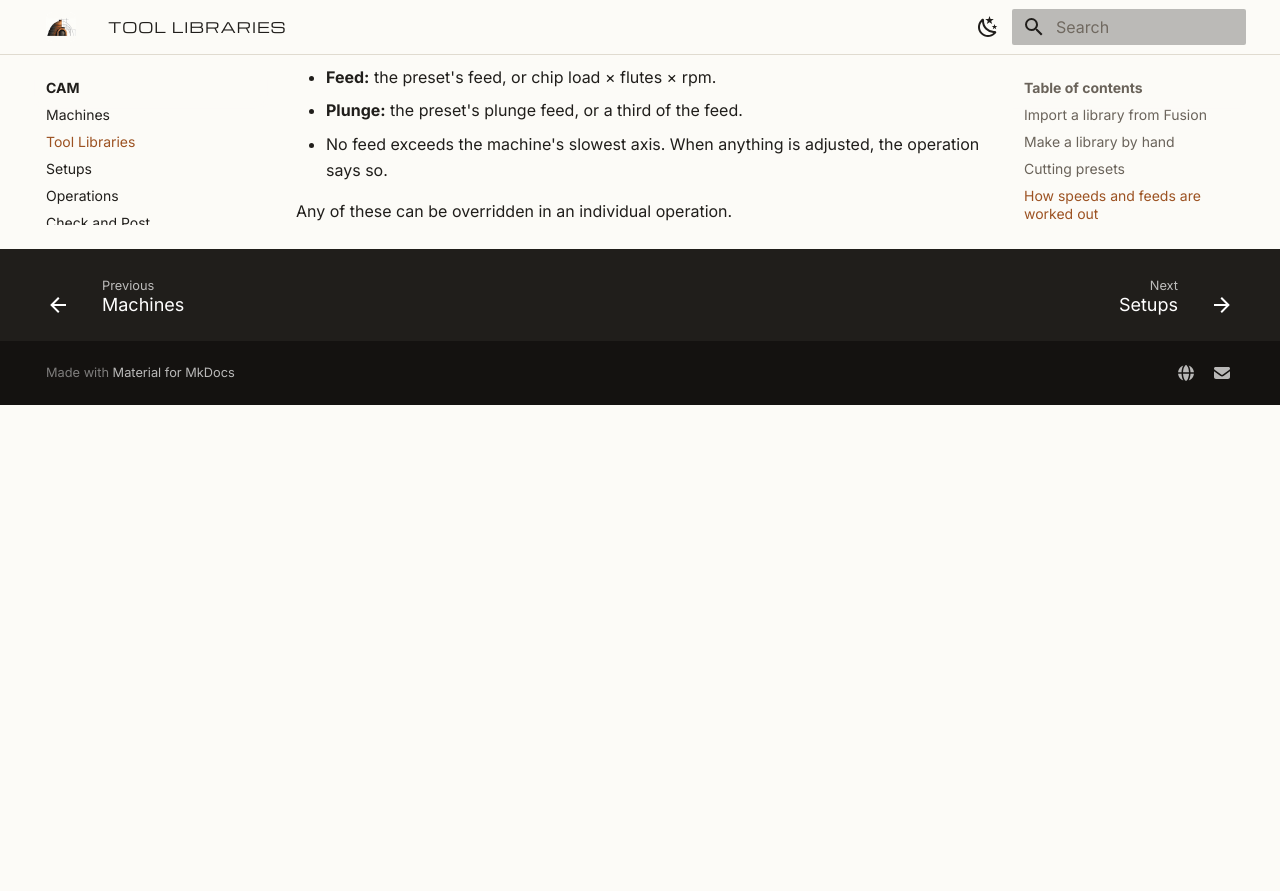
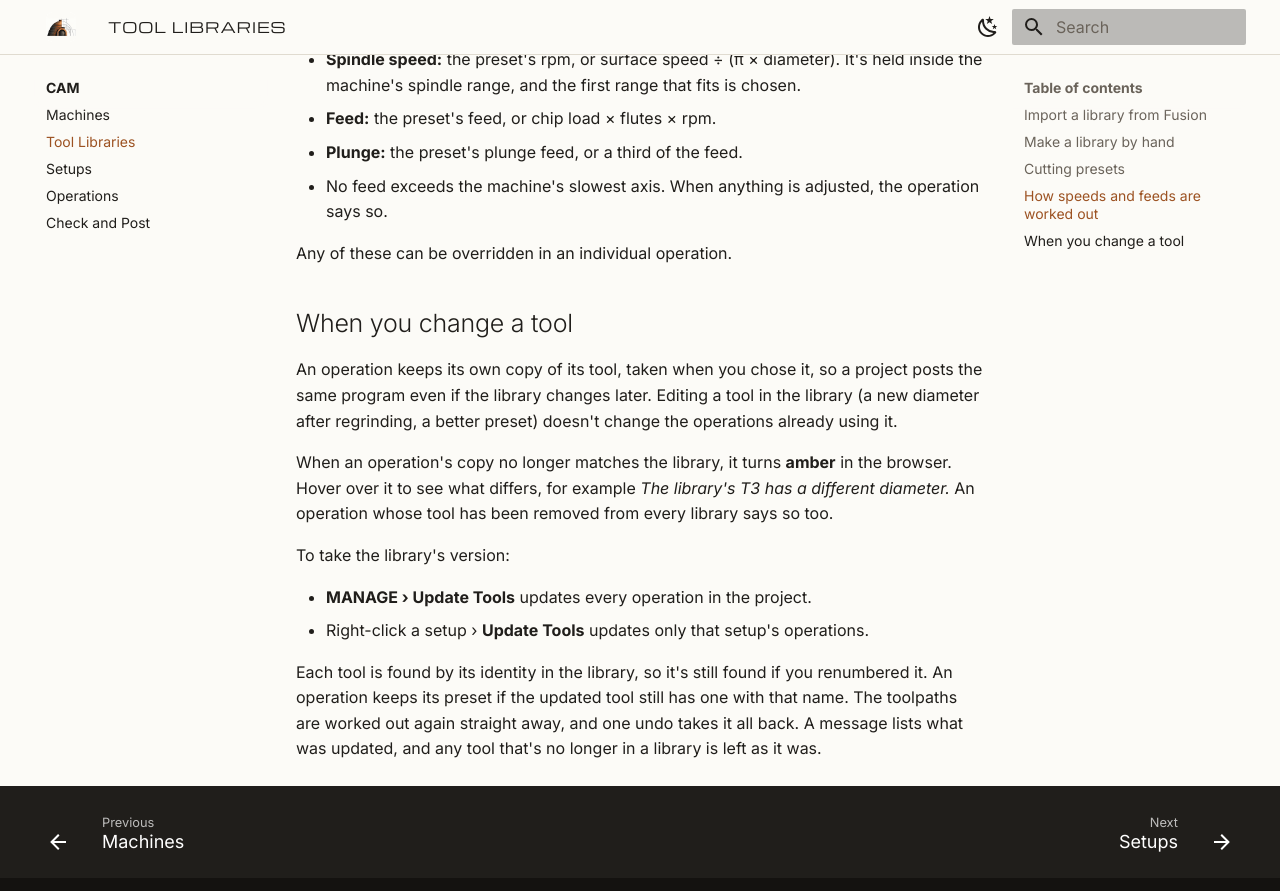
Before and after one commit to invictuscockpits/invictuscad-docs, an MkDocs documentation site: the page built from docs/cam/tool-libraries.md, in a window 1280 px wide and 900 px high, scrolled down 1723 px. Shown: the top 891 px of the window. Built offline with MkDocs 1.6.1 and Material for MkDocs 9.7.7, drawn with Linux system fonts in a browser that asks for light colours; before the commit the page ends 2128 px from its top, so only the background shows below that; some of the changed text lies outside the part shown.

Commit message:
CAM: Update Tools and the amber mark for a tool changed in the library; tool order. Assemblies: moving several instances at once

```diff
--- a/docs/cam/tool-libraries.md
+++ b/docs/cam/tool-libraries.md
@@ -29,6 +29,8 @@ chip load or feed, plunge and other feeds, step-over, step-down and coolant.
 
 **Copy** duplicates the selected tool with the next free number; **Delete** removes it.
 
+Tools are listed in tool-number order, T1 first, however the library was imported or saved.
+
 ## Cutting presets
 
 Each tool can have several presets, for example one for aluminum and one for steel. The presets
@@ -57,3 +59,23 @@ When an operation runs, Cahaba Studio takes:
 - No feed exceeds the machine's slowest axis. When anything is adjusted, the operation says so.
 
 Any of these can be overridden in an individual operation.
+
+## When you change a tool
+
+An operation keeps its own copy of its tool, taken when you chose it, so a project posts the same
+program even if the library changes later. Editing a tool in the library (a new diameter after
+regrinding, a better preset) doesn't change the operations already using it.
+
+When an operation's copy no longer matches the library, it turns **amber** in the browser. Hover
+over it to see what differs, for example *The library's T3 has a different diameter.* An operation
+whose tool has been removed from every library says so too.
+
+To take the library's version:
+
+- **MANAGE › Update Tools** updates every operation in the project.
+- Right-click a setup › **Update Tools** updates only that setup's operations.
+
+Each tool is found by its identity in the library, so it's still found if you renumbered it. An
+operation keeps its preset if the updated tool still has one with that name. The toolpaths are
+worked out again straight away, and one undo takes it all back. A message lists what was updated,
+and any tool that's no longer in a library is left as it was.
```
Also changed, not shown: docs/assemblies/components.md (+7 -0 lines).
